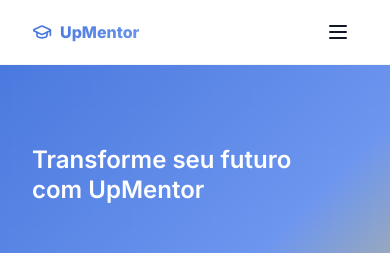
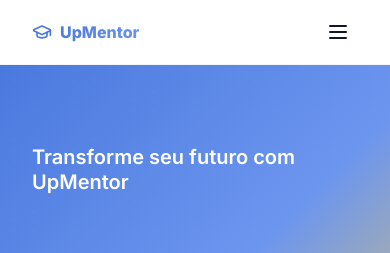
Before and after one commit to Escritoreto/edu-connect-hub-73, a React (Vite) app: page / in a window 390 px wide. Shown: the top 253 px of the page. Built offline with nearby package versions, Linux system fonts and the light colour scheme; no server answers; the database is empty; what @react-pdf/renderer would draw is missing.

Commit message:
Visual edit in Lovable
Edited UI in Lovable

```diff
--- a/src/components/Hero.tsx
+++ b/src/components/Hero.tsx
@@ -21,7 +21,7 @@ const Hero = () => {
           <div className="space-y-8 animate-fade-in">
 
 
-            <h1 className="text-2xl sm:text-4xl lg:text-6xl text-primary-foreground leading-tight font-semibold font-sans mx-0 my-0 px-0 py-0 pb-[20px] pr-[20px]">Transforme seu futuro com UpMentor</h1>
+            <h1 className="sm:text-4xl lg:text-6xl text-primary-foreground leading-tight font-semibold font-sans mx-0 my-0 px-0 py-0 pb-[20px] pr-[20px] text-xl">Transforme seu futuro com UpMentor</h1>
 
             <div className="h-24 sm:h-28 flex items-center">
               <AnimatePresence mode="wait">
```
